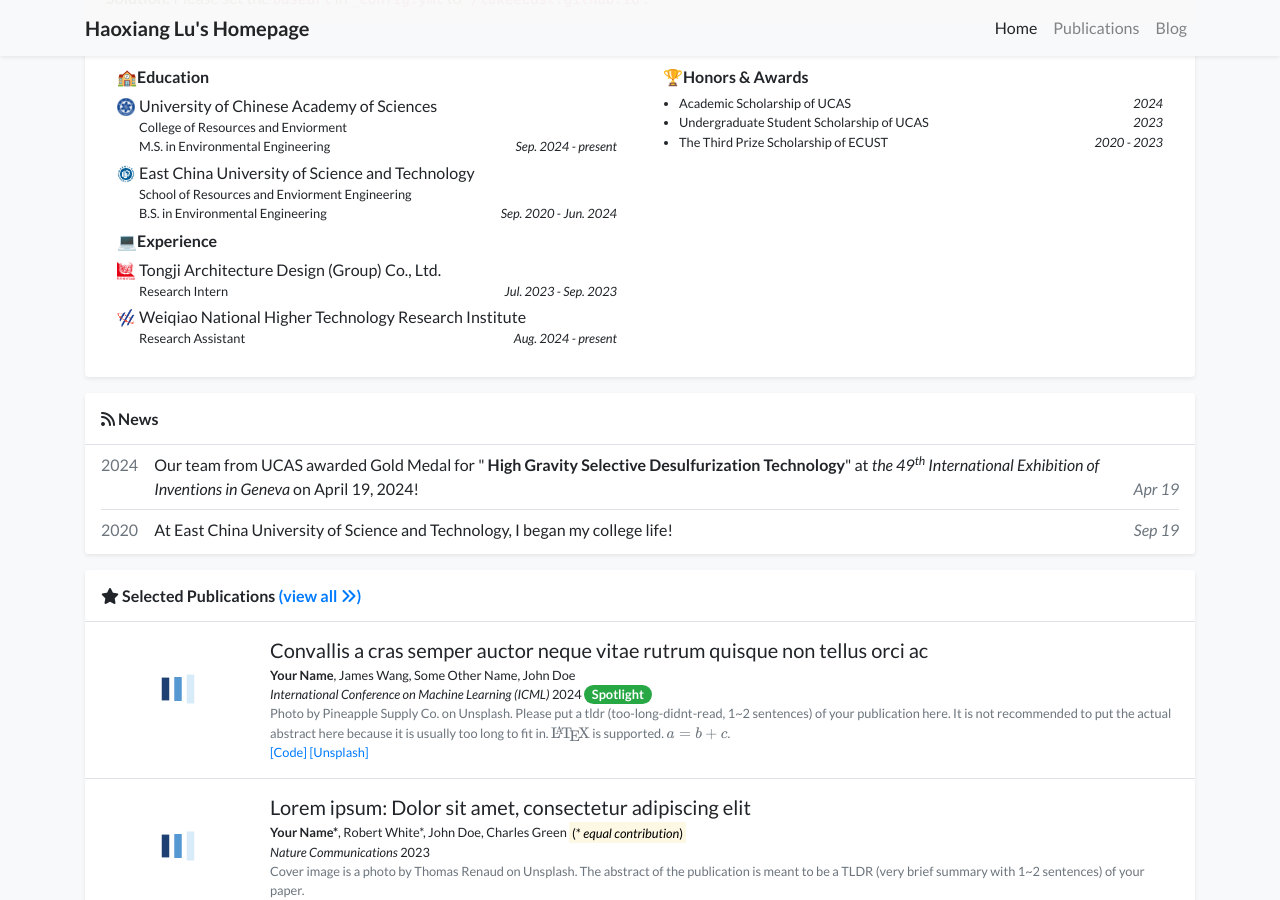
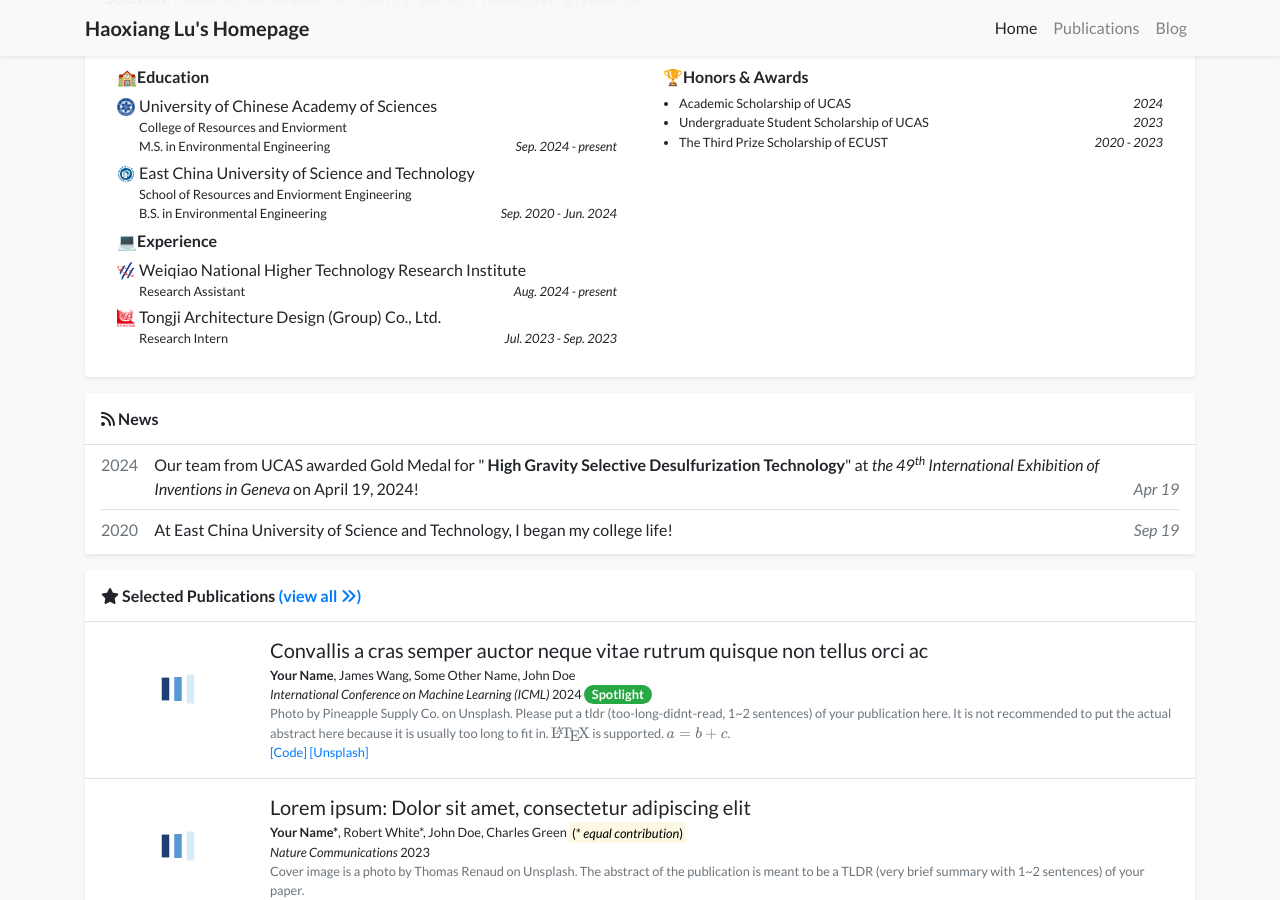
Before and after one commit to lukeecust/lukeecust.github.io, a Jekyll site: the page built from index.html, in a window 1280 px wide and 900 px high, scrolled down 566 px. Built offline with Jekyll 4.4.1, drawn with Linux system fonts in a browser that asks for light colours; nearby versions of some CDN libraries; some web fonts are replaced; a style sheet for code colours, icons or effects is not loaded; part of the change alters nothing that is shown.

Commit message:
Update profile.yml

```diff
--- a/_data/profile.yml
+++ b/_data/profile.yml
@@ -47,14 +47,15 @@ education:
   date: Sep. 2020 - Jun. 2024
 
 experience:
+- name: Weiqiao National Higher Technology Research Institute
+  logo: /assets/images/badges/WQGK.png
+  position: Research Assistant
+  date: Aug. 2024 - present
 - name: Tongji Architecture Design (Group) Co., Ltd.
   logo: /assets/images/badges/TJAD.png
   position: Research Intern
   date: Jul. 2023 - Sep. 2023
-- name: Weiqiao National Higher Technology Research Institute
-  logo: /assets/images/badges/WQGK.png
-  position: Research Assistant
-  date: Aug. 2024 - present
+
 
 awards:
 - name: Academic Scholarship of UCAS
```
